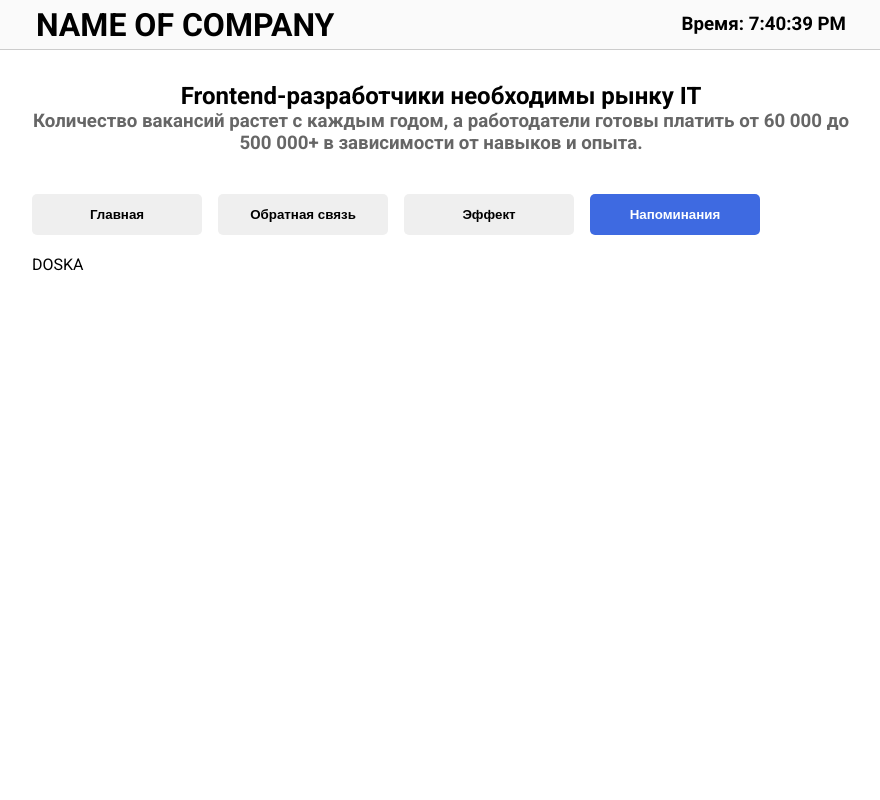
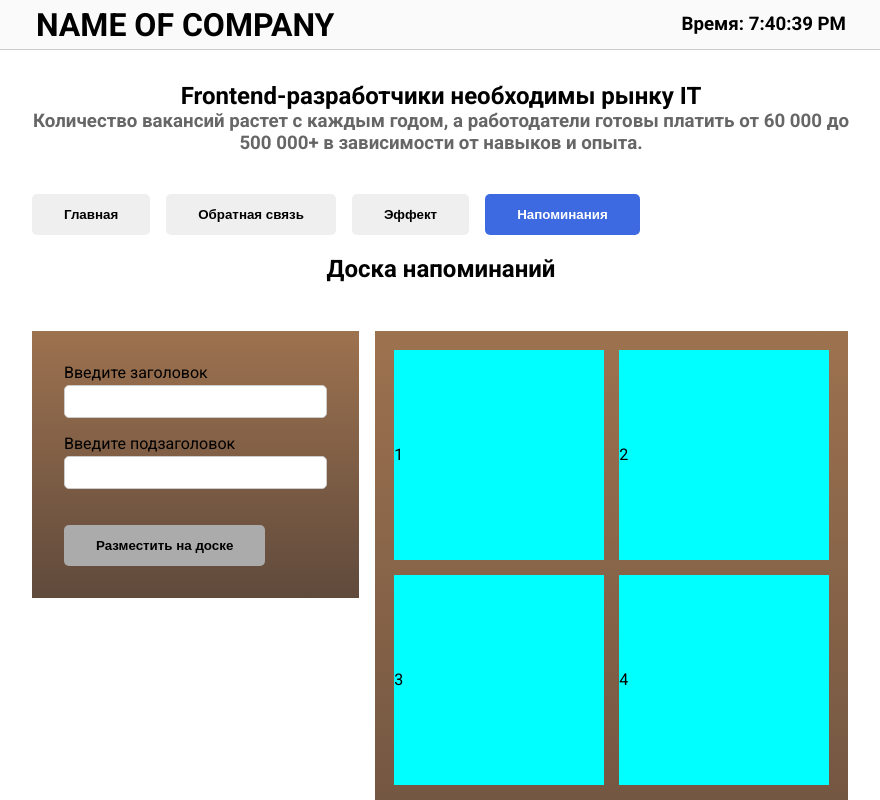
Before and after one commit to Lyaguh21/react-first-steps, a React (Vite) app: page / in a window 1280 px wide. Both pictures are taken after a click on the button "Напоминания". Shown: the top 800 px of the page, without its empty margins (199-1079 px from the left). Built offline with nearby package versions, Linux system fonts and the light colour scheme.

Commit message:
Верстка напоминалок

```diff
--- a/src/components/Button/Button.jsx
+++ b/src/components/Button/Button.jsx
@@ -1,4 +1,4 @@
-import "./Button.css";
+import "./Button.scss";
 export default function Button({ children, isActive, ...props }) {
   return (
     <button {...props} className={isActive ? "button active" : "button"}>
--- a/src/components/Button/Button.css
+++ b/src/components/Button/Button.scss
@@ -1,3 +1,4 @@
+$disabledButtonColor: rgb(171, 171, 171);
 .button {
   padding: 0.8rem 2rem;
   border: none;
@@ -6,10 +7,10 @@
   transition: all 0.3s;
   font-weight: bold;
   margin-right: 1rem;
-  width: 170px;
 }
 .button:disabled {
-  background-color: rgb(85, 85, 85);
+  background-color: $disabledButtonColor;
+  color: #000;
   cursor: not-allowed;
 }
 .button:hover {
--- a/src/components/Header/Header.jsx
+++ b/src/components/Header/Header.jsx
@@ -1,7 +1,7 @@
 import { useEffect, useState } from "react";
 import { styled } from "styled-components";
 import logo from "/logo-name.svg";
-import "./Header.css";
+import "./Header.scss";
 
 const HeaderContainer = styled.header`
   height: 50px;
--- a/src/dashboard/DashBoard.scss
+++ b/src/dashboard/DashBoard.scss
@@ -0,0 +1,16 @@
+$main-font: "Roboto", sans-serif;
+
+.MainTitleBoard {
+  font-family: $main-font;
+  text-align: center;
+}
+#lsideForm {
+  display: inline;
+  float: left;
+  width: 40%;
+}
+#rsideReminders {
+  display: inline;
+  float: right;
+  width: 60%;
+}
--- a/src/dashboard/DashBoardSection.jsx
+++ b/src/dashboard/DashBoardSection.jsx
@@ -1,3 +1,19 @@
+import "./DashBoard.scss";
+import DashBoardForm from "./dashboardform/DashBoardForm";
+import DashBoardReminders from "./dashboardreminders/DashBoardReminders";
+
 export default function DashBoardSection() {
-  return <section>DOSKA</section>;
+  return (
+    <section id="dashboardsection">
+      <h1 className="MainTitleBoard">Доска напоминаний</h1>
+      <div>
+        <div id="lsideForm">
+          <DashBoardForm />
+        </div>
+        <div id="rsideReminders">
+          <DashBoardReminders />
+        </div>
+      </div>
+    </section>
+  );
 }
--- /dev/null
+++ b/src/dashboard/dashboardform/DashBoardForm.jsx
@@ -0,0 +1,59 @@
+import { use, useState } from "react";
+import Button from "../../components/Button/Button";
+import "./DashBoardForm.scss";
+export default function DashBoardForm() {
+  const [formReminders, setFormReminders] = useState({
+    titleReminders: "",
+    descriptionReminders: "",
+    hasErorSetTitle: false,
+  });
+
+  function handleTitleRemindersChange(event) {
+    setFormReminders((prev) => ({
+      ...prev,
+      titleReminders: event.target.value,
+      hasErorSetTitle: event.target.value.trim().length == 0,
+    }));
+  }
+  return (
+    <section>
+      <form action="" id="remindersForm">
+        <label htmlFor="titleReminders">Введите заголовок</label>
+        <input
+          className="control"
+          id="titleReminders"
+          type="text"
+          value={formReminders.titleReminders}
+          onChange={handleTitleRemindersChange}
+          style={{
+            border: formReminders.hasErorSetTitle ? "1.7px solid red" : null,
+          }}
+        />
+
+        <label htmlFor="descriptionReminders">Введите подзаголовок</label>
+        <input
+          className="control"
+          id="descriptionReminders"
+          type="text"
+          value={formReminders.descriptionReminders}
+          onChange={(event) =>
+            setFormReminders((prev) => ({
+              ...prev,
+              descriptionReminders: event.target.value,
+            }))
+          }
+        />
+
+        <Button
+          id="setOnDesk"
+          disabled={
+            formReminders.hasErorSetTitle ||
+            formReminders.titleReminders.trim().length == 0
+          }
+        >
+          Разместить на доске
+        </Button>
+      </form>
+    </section>
+  );
+}
--- /dev/null
+++ b/src/dashboard/dashboardform/DashBoardForm.scss
@@ -0,0 +1,21 @@
+$main-font: "Roboto", sans-serif;
+$deskСolor: linear-gradient(to top, #604a3c, #9d724f);
+.control {
+  border: 1px solid #ccc;
+  border-radius: 5px;
+  padding: 0.5rem 1rem;
+  width: 100%;
+  margin-bottom: 1rem;
+}
+
+#remindersForm {
+  background: $deskСolor;
+  margin-top: 3rem;
+  padding: 2rem 2rem 2rem 2rem;
+  label {
+    font-family: $main-font;
+  }
+}
+#setOnDesk {
+  justify-content: center;
+}
--- /dev/null
+++ b/src/dashboard/dashboardreminders/DashBoardReminders.jsx
@@ -0,0 +1,23 @@
+import "./DashBoardReminders.scss";
+export default function DashBoardReminders() {
+  return (
+    <section>
+      <table id="remindersTable">
+        <tbody>
+          <tr>
+            <td>1</td>
+            <td>2</td>
+          </tr>
+          <tr>
+            <td>3</td>
+            <td>4</td>
+          </tr>
+          <tr>
+            <td>5</td>
+            <td>6</td>
+          </tr>
+        </tbody>
+      </table>
+    </section>
+  );
+}
--- /dev/null
+++ b/src/dashboard/dashboardreminders/DashBoardReminders.scss
@@ -0,0 +1,16 @@
+$deskСolor: linear-gradient(to top, #604a3c, #9d724f);
+
+#remindersTable {
+  background: $deskСolor;
+  padding: 4px 4px 4px 4px;
+  margin-top: 3rem;
+  margin-left: 1rem;
+  border-collapse: separate;
+  border-spacing: 15px 15px;
+  td {
+    width: 210px;
+    height: 210px;
+    background-color: aqua;
+    margin-right: 5px;
+  }
+}
--- a/src/index.scss
+++ b/src/index.scss
@@ -44,5 +44,5 @@ p {
   border-radius: 5px;
   padding: 0.5rem 1rem;
   width: 100%;
-  margin-bottom: 1rem;
+  margin: 0.2rem 0 1rem 0;
 }
```
Also changed, not shown: src/components/Header/Header.scss (renamed from src/components/Header/Header.css).
